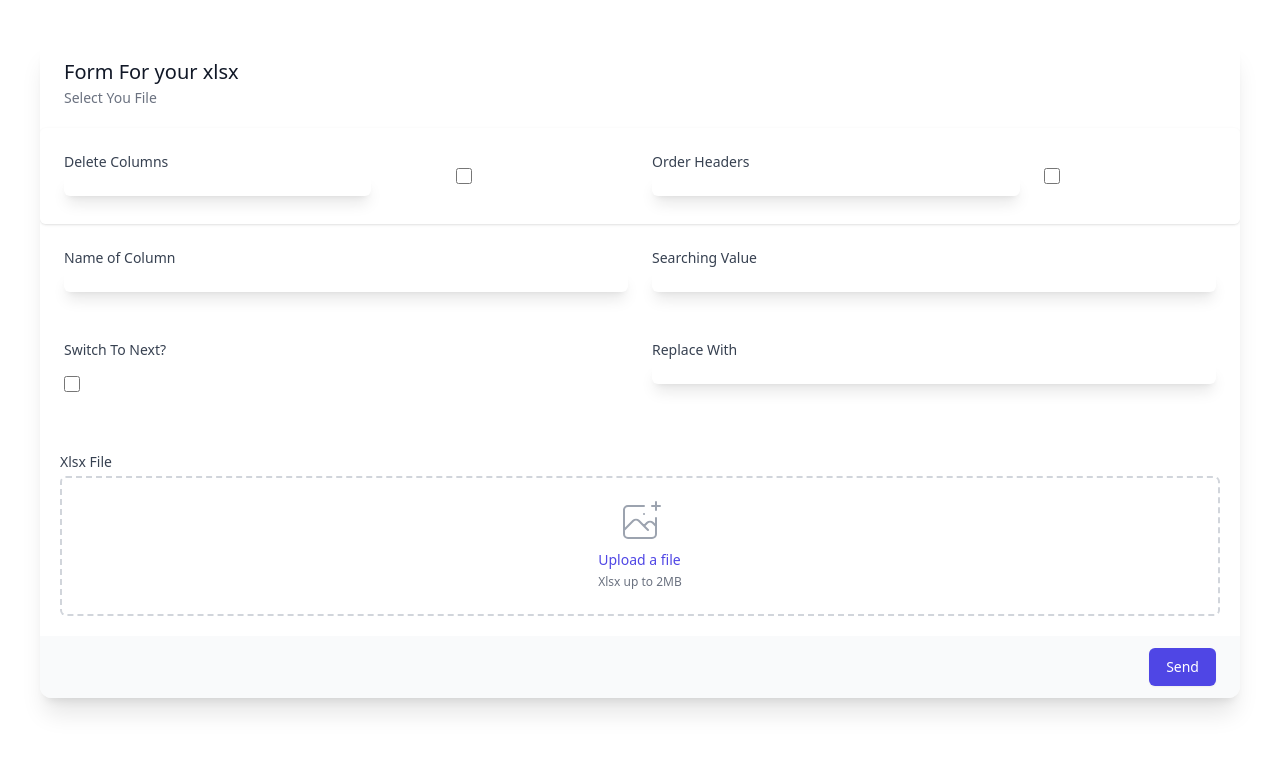
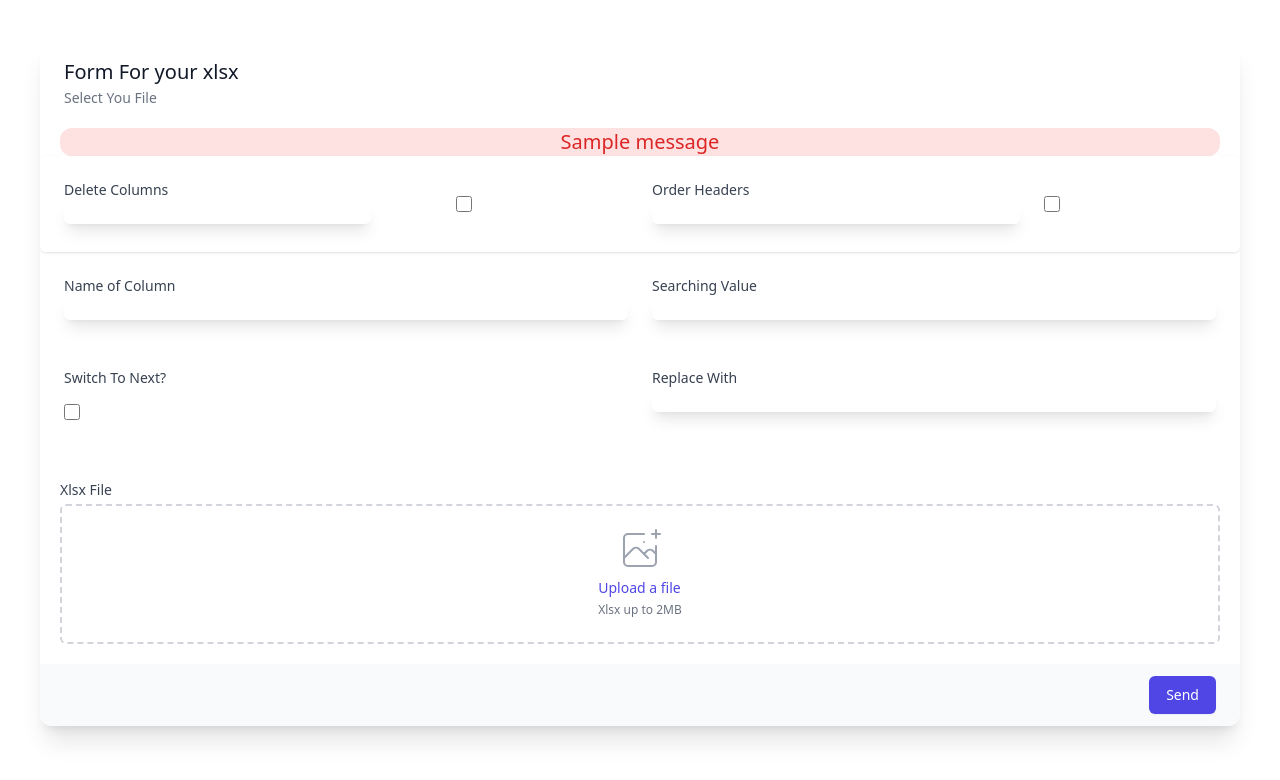
Before and after one commit to hussenk/forConnect, a Flask app: page / in a window 1280 px wide. Shown: the top 780 px of the page. Run offline with Flask 2, Linux system fonts and the light colour scheme; one stand-in notice (Sample message) is shown.

Commit message:
[A] Flash messages error

```diff
--- a/static/css/main.css
+++ b/static/css/main.css
@@ -813,6 +829,21 @@ Ensure the default browser behavior of the `hidden` attribute.
   background-color: rgb(239 68 68 / var(--tw-bg-opacity));
 }
 
+.bg-red-300 {
+  --tw-bg-opacity: 1;
+  background-color: rgb(252 165 165 / var(--tw-bg-opacity));
+}
+
+.bg-red-50 {
+  --tw-bg-opacity: 1;
+  background-color: rgb(254 242 242 / var(--tw-bg-opacity));
+}
+
+.bg-red-100 {
+  --tw-bg-opacity: 1;
+  background-color: rgb(254 226 226 / var(--tw-bg-opacity));
+}
+
 .p-10 {
   padding: 2.5rem;
 }
@@ -868,6 +899,11 @@ Ensure the default browser behavior of the `hidden` attribute.
   padding-right: 2.5rem;
 }
 
+.px-5 {
+  padding-left: 1.25rem;
+  padding-right: 1.25rem;
+}
+
 .pt-5 {
   padding-top: 1.25rem;
 }
@@ -970,6 +1011,11 @@ Ensure the default browser behavior of the `hidden` attribute.
 .text-gray-900 {
   --tw-text-opacity: 1;
   color: rgb(17 24 39 / var(--tw-text-opacity));
+}
+
+.text-red-600 {
+  --tw-text-opacity: 1;
+  color: rgb(220 38 38 / var(--tw-text-opacity));
 }
 
 .shadow {
--- a/templates/index.html
+++ b/templates/index.html
@@ -15,8 +15,20 @@ href="{{ url_for('static', filename='css/main.css') }}"
       <p class="mt-1 max-w-2xl text-sm text-gray-500">Select You File</p>
     </div>
 
+    <div class="items-center px-5 ">
+
+      <div class="bg-red-100 rounded-xl text-center">
+        {% with messages = get_flashed_messages() %}
+          {% if  messages %}
+            {% for msg in messages %}
+              <p class='text-xl text-red-600'>{{ msg }}</p>
+            {% endfor %}
+          {% endif %}
+        {% endwith %}
+      </div>
+  </div>
     <div class="mt-5 md:mt-0 md:col-span-2 sm:col-auto">
-      <form action="#" method="POST">
+      <form action="/file" method="POST" enctype=multipart/form-data>
         <div class="shadow overflow-hidden sm:rounded-md">
           <div class="px-4 py-5 bg-white sm:p-6">
             <div class="grid grid-cols-6 gap-6">
@@ -27,14 +39,13 @@ href="{{ url_for('static', filename='css/main.css') }}"
                   >Delete Columns</label
                 >
                 <input
-                  type="text"
+                  type="text" name="dColumns"
                   class="mt-1 focus:ring-indigo-500 focus:border-indigo-500 block w-5/6 shadow-lg sm:text-sm border-gray-300 rounded-md"
                 />
               </div>
               <div class="">
                 <input
-                  id="offers"
-                  name="offers"
+                  name="dColumnsCB"
                   type="checkbox"
                   class="focus:ring-indigo-500 my-4 h-4 w-4 text-indigo-600 border-gray-300 rounded"
                 />
@@ -48,16 +59,13 @@ href="{{ url_for('static', filename='css/main.css') }}"
                 >
                 <input
                   type="text"
-                  name="last-name"
-                  id="last-name"
-                  autocomplete="family-name"
+                  name="newHeaders"
                   class="mt-1 focus:ring-indigo-500 focus:border-indigo-500 block w-full shadow-lg sm:text-sm border-gray-300 rounded-md"
                 />
               </div>
               <div class="">
                 <input
-                  id="offers"
-                  name="offers"
+                  name="newHeadersCB"
                   type="checkbox"
                   class="focus:ring-indigo-500 my-4 h-4 w-4 text-indigo-600 border-gray-300 rounded"
                 />
@@ -97,9 +105,9 @@ href="{{ url_for('static', filename='css/main.css') }}"
                   <path d="M28 8H12a4 4 0 00-4 4v20m32-12v8m0 0v8a4 4 0 01-4 4H12a4 4 0 01-4-4v-4m32-4l-3.172-3.172a4 4 0 00-5.656 0L28 28M8 32l9.172-9.172a4 4 0 015.656 0L28 28m0 0l4 4m4-24h8m-4-4v8m-12 4h.02" stroke-width="2" stroke-linecap="round" stroke-linejoin="round" />
                 </svg>
                 <div class="flex text-sm text-gray-600">
-                  <label for="file-upload" class="relative cursor-pointer bg-white rounded-md font-medium text-indigo-600 hover:text-indigo-500 focus-within:outline-none focus-within:ring-2 focus-within:ring-offset-2 focus-within:ring-indigo-500">
+                  <label class="relative cursor-pointer bg-white rounded-md font-medium text-indigo-600 hover:text-indigo-500 focus-within:outline-none focus-within:ring-2 focus-within:ring-offset-2 focus-within:ring-indigo-500">
                     <span>Upload a file</span>
-                    <input id="file-upload" name="file-upload" type="file" required accept=".xlsx, .xls" class="sr-only">
+                    <input name="upload" type="file" required accept=".xlsx, .xls" class="sr-only">
                   </label>
 
                 </div>
```
Also changed, not shown: other parts of static/css/main.css (+21 -0 lines), other parts of templates/index.html (+4 -4 lines), mainV2.py (+10 -2 lines), serviceV2.py (+6 -2 lines), 1 other file.
